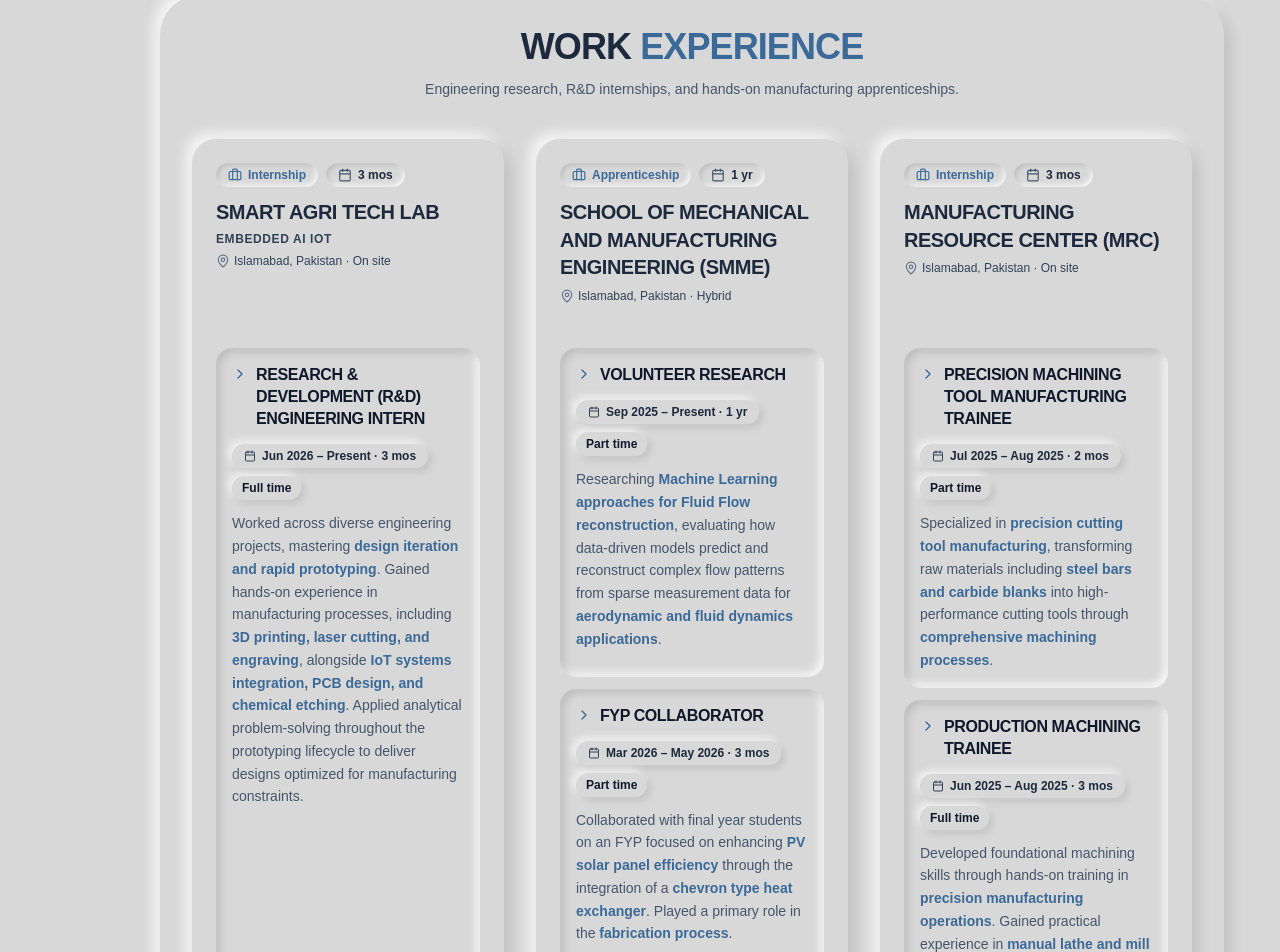
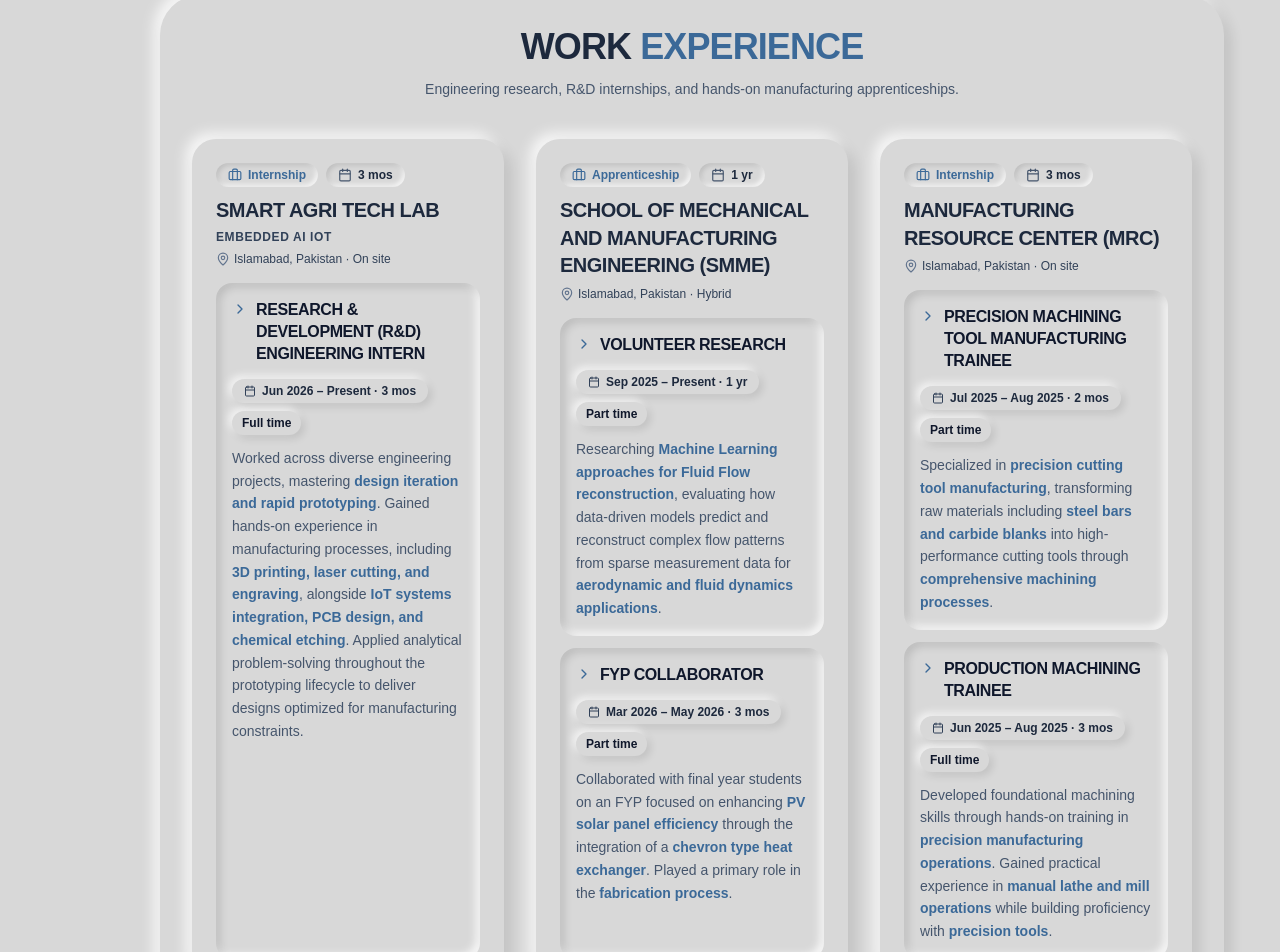
Before and after one commit to Faheem2641/Portfolio, a Next.js app: page / in a window 1280 px wide. Shown: the part 1315-2267 px from the top of the page. Built offline with nearby package versions, Linux system fonts and the light colour scheme; a web font is replaced by a local one.

Commit message:
Remove artificial min-height to eliminate empty space above experience role containers

```diff
--- a/components/portfolio-clone/experience.tsx
+++ b/components/portfolio-clone/experience.tsx
@@ -18,10 +18,10 @@ export default function PortfolioExperience() {
         className="neu-raised rounded-[20px] sm:rounded-[24px] p-4 sm:p-6 flex flex-col justify-between transition-colors duration-200 space-y-4 sm:space-y-5 h-full"
       >
         {/* Top Content Group */}
-        <div className="space-y-4 flex-1 flex flex-col justify-between">
+        <div className="space-y-3 flex-1 flex flex-col justify-between">
 
-          {/* Header Info Area - Fixed min-height ensures all role containers start on the exact same horizontal line */}
-          <div className="space-y-3 min-h-[155px] lg:min-h-[165px] flex flex-col justify-start">
+          {/* Header Info Area */}
+          <div className="space-y-2.5 flex flex-col justify-start">
 
             {/* Type & Duration Pills */}
             <div className="flex flex-wrap items-center gap-2 text-xs font-mono">
```
